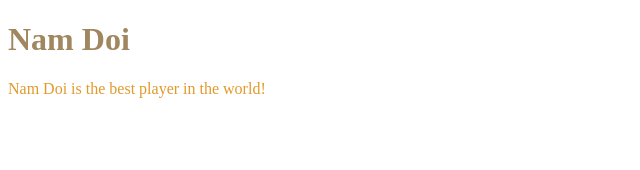
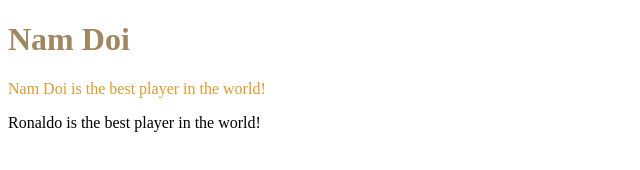
Before and after one commit to Nam-Doi/Project, a plain HTML site: page Project.html in a window 1280 px wide. Shown: the whole page, without its empty margins (0-640 px from the left). Drawn offline with Linux system fonts and the light colour scheme.

Commit message:
Update Project.html

```diff
--- a/Project.html
+++ b/Project.html
@@ -4,5 +4,6 @@
     <body>
         <h1 style = "color: rgb(160, 135, 95);">Nam Doi</h1>
         <p style = "color: rgb(226, 153, 43);">Nam Doi is the best player in the world!</p>
+        <p>Ronaldo is the best player in the world!</p>
     </body>
 </head>
```
